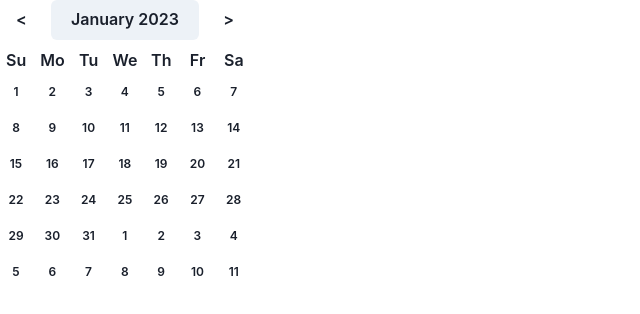
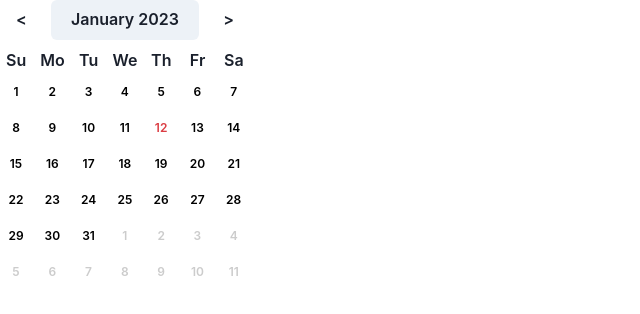
Before and after one commit to lizzyyang9534/date-picker, a React (Create React App) app: page / in a window 1280 px wide. Shown: the top 314 px of the page, without its empty margins (0-640 px from the left). Built offline with nearby package versions, Linux system fonts and the light colour scheme.

Commit message:
feat: highlight today and lighten dates outside current month

```diff
--- a/src/components/datePicker/index.tsx
+++ b/src/components/datePicker/index.tsx
@@ -7,6 +7,7 @@ import {
   DATE_PICKER_EVENT,
   DATE_PICKER_STATE,
 } from './machine';
+import { isToday } from './utils';
 
 const DatePicker = ({ date, onSelect }: DatePickerProps) => {
   const [state, send] = useMachine(datePickerMachine, {
@@ -59,15 +60,22 @@ const DatePicker = ({ date, onSelect }: DatePickerProps) => {
               {day}
             </Text>
           ))}
-          {dates.map((date, i) => (
+          {dates.map((d, i) => (
             <Button
               key={i}
               variant="ghost"
               size="xs"
               boxSize="32px"
               borderRadius="full"
+              color={
+                isToday(d)
+                  ? 'brand.500'
+                  : d.getMonth() !== month
+                  ? 'brandGray.700'
+                  : 'black'
+              }
             >
-              {date}
+              {d.getDate()}
             </Button>
           ))}
         </SimpleGrid>
--- a/src/components/datePicker/machine.ts
+++ b/src/components/datePicker/machine.ts
@@ -22,7 +22,7 @@ enum Event {
 type DatePickerContext = {
   selectedDate?: Date | string;
   defaultDate: Date;
-  dates: number[];
+  dates: Date[];
   month: number;
   year: number;
   years: number[];
--- a/src/components/datePicker/utils.ts
+++ b/src/components/datePicker/utils.ts
@@ -2,36 +2,64 @@ import * as R from 'ramda';
 
 export const daysInMonth = (month: number, year: number) => {
   return new Date(year, getNextMonth(month), 0).getDate();
+};
+export const getLastMonth = (month: number) => {
+  return month - 1 < 0 ? 11 : month - 1;
+};
+export const getNextMonth = (month: number) => {
+  return month + 1 > 11 ? 0 : month + 1;
+};
+export const getLastMonthWithYear = (month: number, year: number) => {
+  return month - 1 < 0
+    ? { month: 11, year: year - 1 }
+    : { month: month - 1, year };
+};
+export const getNextMonthWithYear = (month: number, year: number) => {
+  return month + 1 > 11
+    ? { month: 0, year: year + 1 }
+    : { month: month + 1, year };
+};
+
+export const isToday = (date: Date) => {
+  const today = new Date();
+  return (
+    date.getDate() === today.getDate() &&
+    date.getMonth() === today.getMonth() &&
+    date.getFullYear() === today.getFullYear()
+  );
 };
 
 export const getDisplayDates = (
   month: number,
   year: number,
   dayCount: number
-): number[] => {
+): Date[] => {
   const startDate = new Date(year, month, 1);
-  const days = daysInMonth(month, year);
+  const totalDaysInThisMonth = daysInMonth(month, year);
   const dayOfStartDate = startDate.getDay();
 
-  const displayDays = [
-    ...R.range(1, days + 1),
-    ...R.range(1, dayCount - (dayOfStartDate + days) + 1),
-  ];
+  const daysInThisMonth = R.range(1, totalDaysInThisMonth + 1).map(
+    (d) => new Date(year, month, d)
+  );
+
+  const nextMonth = getNextMonthWithYear(month, year);
+  const daysInNextMonth = R.range(
+    1,
+    dayCount - (dayOfStartDate + totalDaysInThisMonth) + 1
+  ).map((d) => new Date(nextMonth.year, nextMonth.month, d));
+
+  const displayDates = [...daysInThisMonth, ...daysInNextMonth];
 
   if (dayOfStartDate > 0) {
-    const daysInLastMonth = daysInMonth(getLastMonth(month), year);
+    const lastMonth = getLastMonthWithYear(month, year);
+    const totalDaysInLastMonth = daysInMonth(lastMonth.month, lastMonth.year);
+    const datesInLastMonth = R.range(
+      totalDaysInLastMonth - dayOfStartDate + 1,
+      totalDaysInLastMonth + 1
+    ).map((d) => new Date(lastMonth.year, lastMonth.month, d));
 
-    return [
-      ...R.range(daysInLastMonth - dayOfStartDate + 1, daysInLastMonth + 1),
-      ...displayDays,
-    ];
+    return [...datesInLastMonth, ...displayDates];
   }
-  return displayDays;
+
+  return displayDates;
 };
-
-export const getLastMonth = (month: number) => {
-  return month - 1 < 0 ? 11 : month - 1;
-};
-export const getNextMonth = (month: number) => {
-  return month + 1 > 11 ? 0 : month + 1;
-};
--- a/src/theme.ts
+++ b/src/theme.ts
@@ -9,6 +9,8 @@ const theme = extendTheme({
     },
     brandGray: {
       500: '#eee',
+      600: '#e9e9e9',
+      700: '#ccc',
     },
   },
 });
```
